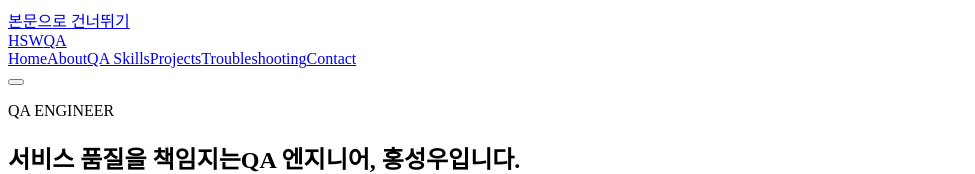
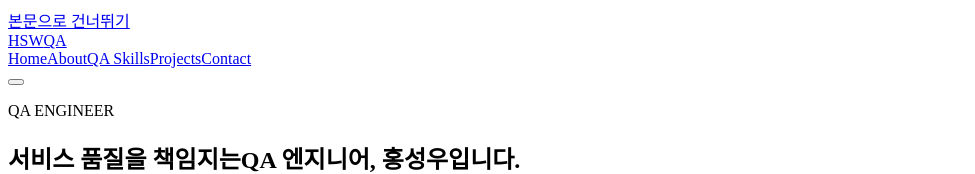
Before and after one commit to hongbotwoo/qa-portfolio, a React (Vite) app: page / in a window 1280 px wide. Shown: the top 174 px of the page, without its empty margins (0-975 px from the left). Built offline with nearby package versions, Linux system fonts and the light colour scheme; the HTML template or start-up script is replaced by a standard one.

Commit message:
Remove troubleshooting navigation tab

```diff
--- a/src/content.ts
+++ b/src/content.ts
@@ -3,7 +3,6 @@ export const navigation = [
   { label: 'About', href: '#about' },
   { label: 'QA Skills', href: '#skills' },
   { label: 'Projects', href: '#projects' },
-  { label: 'Troubleshooting', href: '#troubleshooting' },
   { label: 'Contact', href: '#contact' },
 ]
 
```
